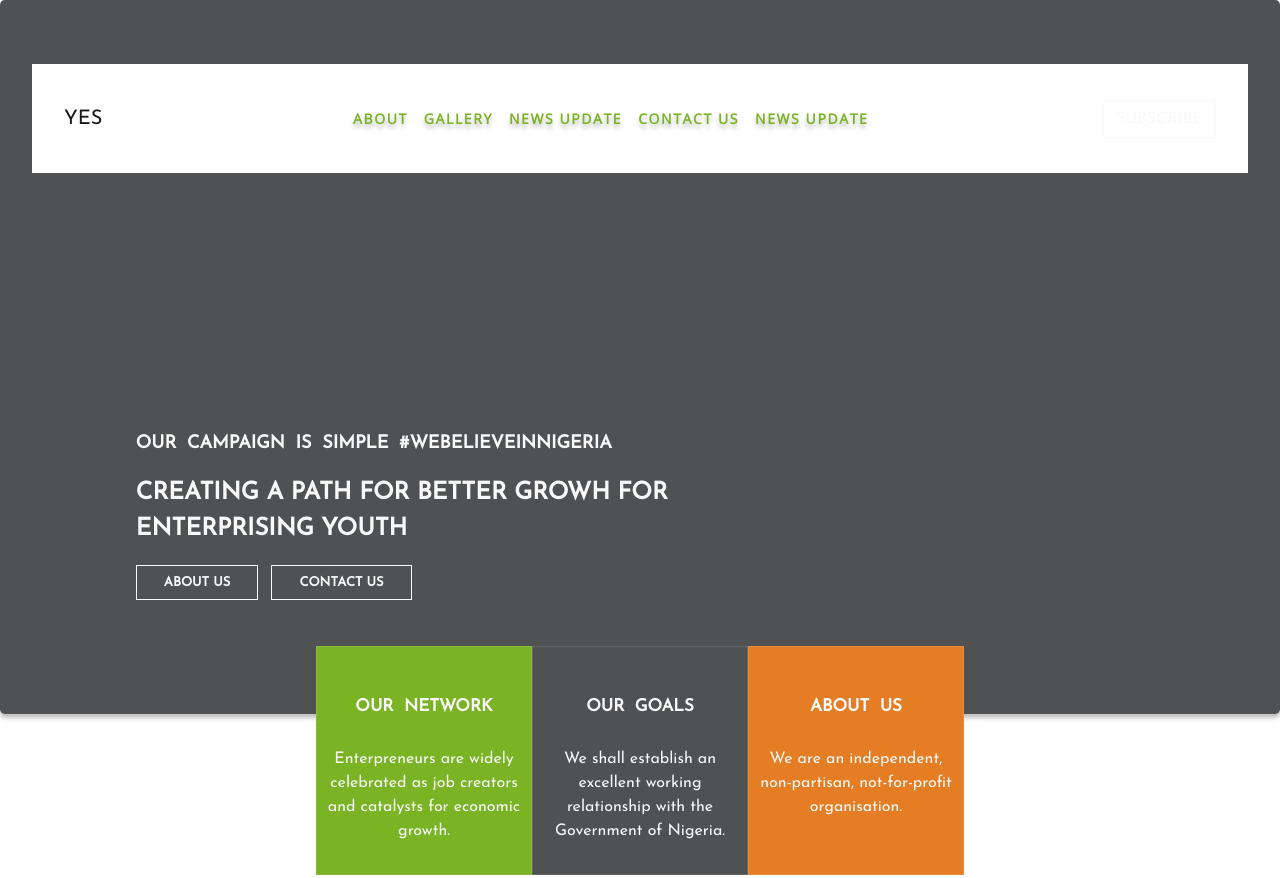
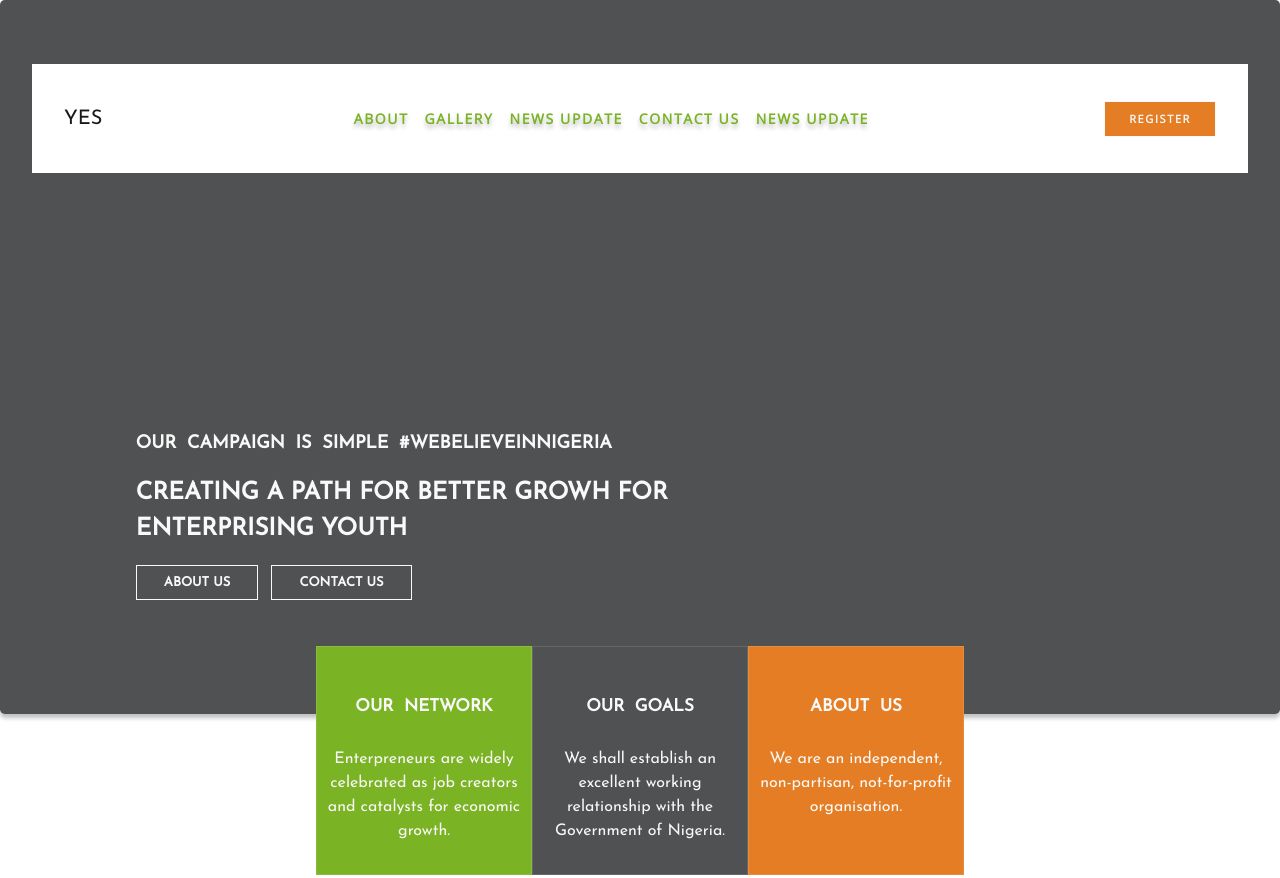
Before and after one commit to davidobodo/yesNigeria, a website: page index.html in a window 1280 px wide. Shown: the top 878 px of the page. Drawn offline with nearby package versions, Linux system fonts and the light colour scheme.

Commit message:
nav register button completed

```diff
--- a/figma.css
+++ b/figma.css
@@ -27,6 +27,15 @@
 	line-height:29px;
 	text-shadow: 0px 4px 4px rgba(0,0,0,0.25);
 
+}
+
+button.nav-register{
+	background-color: #E47D23;
+	font-family: 'Open Sans', sans-serif;
+    font-weight: 600;
+    font-size: 11px;
+    line-height: 22px;
+    letter-spacing: 0.1rem;
 }
 
 .jumbotron_text{
--- a/index.html
+++ b/index.html
@@ -38,7 +38,7 @@
 						</li>
 					</ul>
 				</div>
-				<button type="button" class="btn btn-outline-light rounded-0">SUBSCRIBE</button>
+				<button type="button" class="btn btn-outline-light rounded-0 nav-register px-4">REGISTER</button>
 
 			</nav>
 			<div class="row">
@@ -171,9 +171,4 @@
 	</div>
 
 </body>
-<<<<<<< HEAD:figma.html
-
 </html>
-=======
-</html>
->>>>>>> 6470788050ffaf19775ecc9c43e282ad47a681a3:index.html
```
